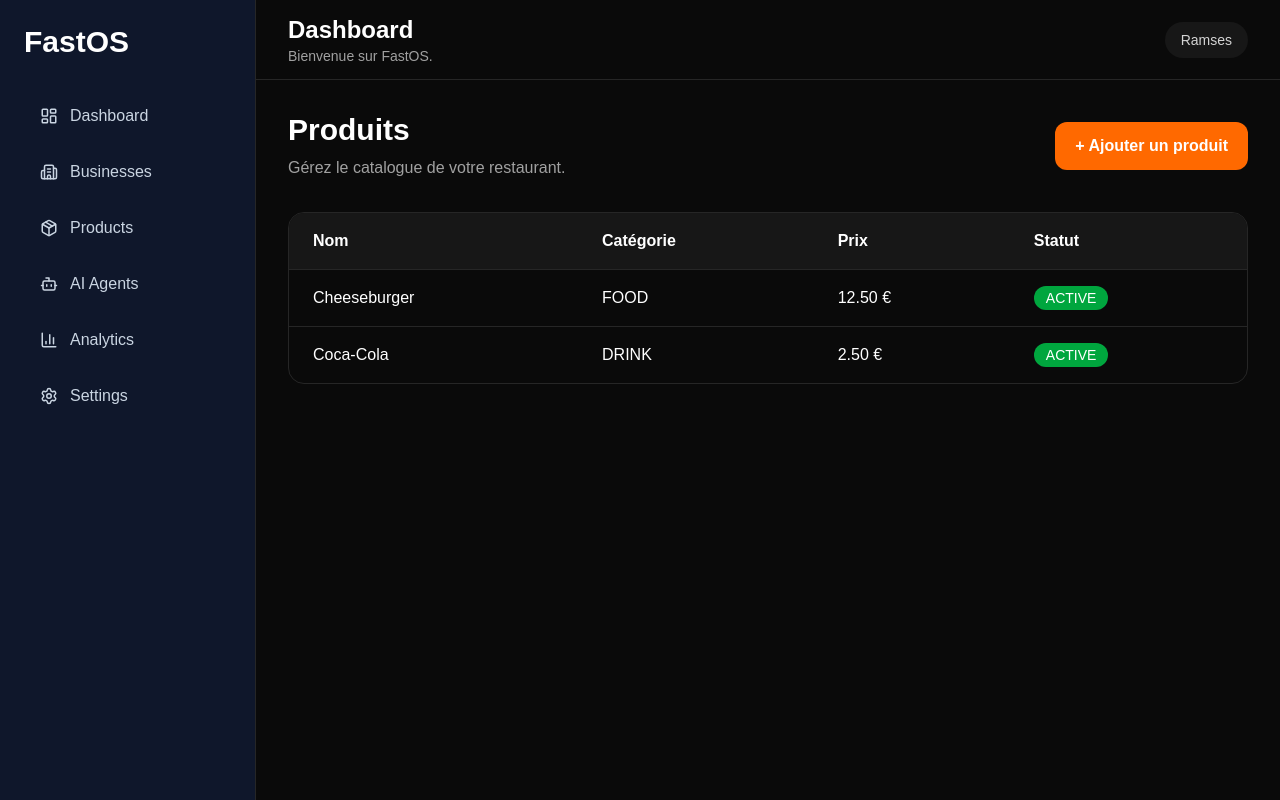
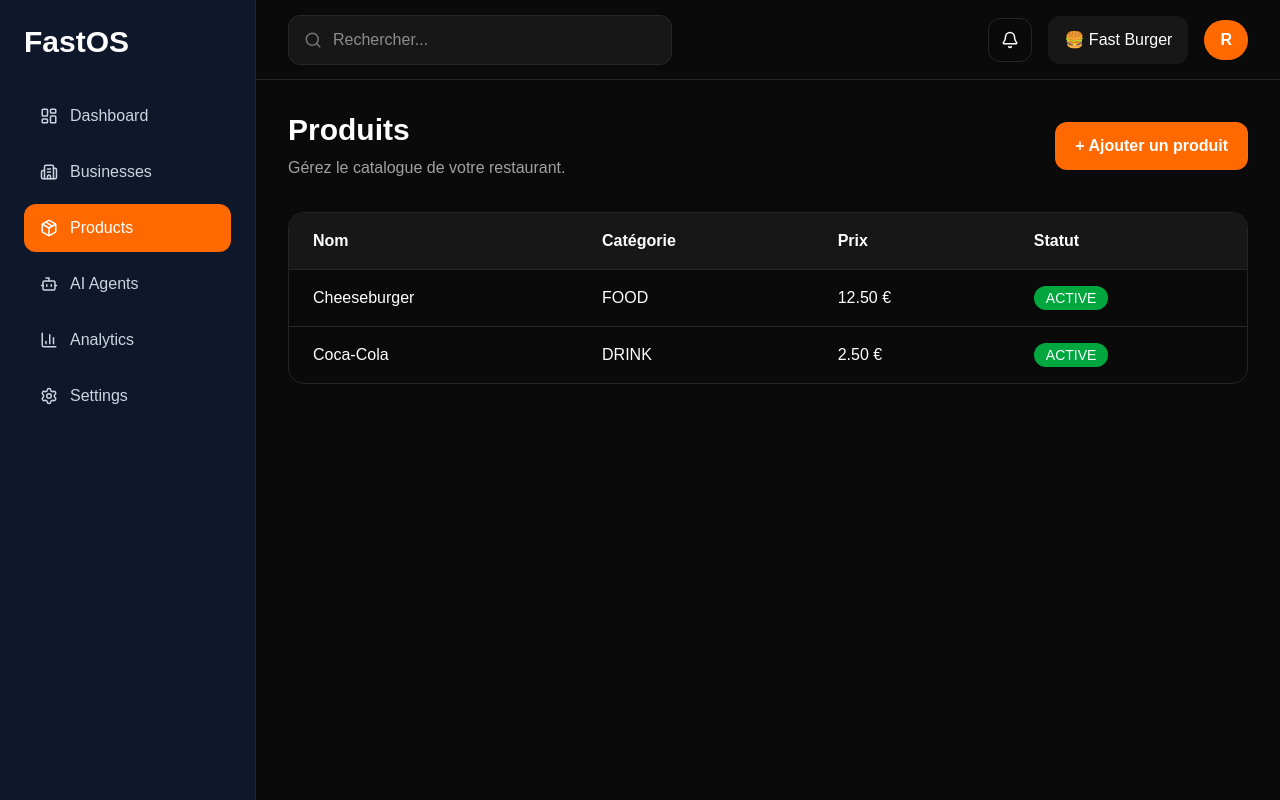
Before and after one commit to Ramouh2/FastOS-Monorepo, a Next.js app in the folder apps/web/: page /products in a window 1280 px wide. Built offline with nearby package versions, Linux system fonts and the light colour scheme.

Commit message:
feat(web): premium dashboard navigation

```diff
--- a/apps/web/app/dashboard/page.tsx
+++ b/apps/web/app/dashboard/page.tsx
@@ -33,15 +33,6 @@ export default function DashboardPage() {
   return (
     <AppLayout>
       <div className="space-y-8">
-        <div>
-          <h1 className="text-4xl font-bold">
-            Dashboard
-          </h1>
-
-          <p className="mt-2 text-neutral-400">
-            Bienvenue sur FastOS.
-          </p>
-        </div>
 
         <div className="grid gap-6 md:grid-cols-2 xl:grid-cols-4">
           {cards.map(({ title, value, icon: Icon }) => (
--- a/apps/web/components/layout/sidebar.tsx
+++ b/apps/web/components/layout/sidebar.tsx
@@ -1,3 +1,7 @@
+"use client";
+
+import Link from "next/link";
+import { usePathname } from "next/navigation";
 import {
   LayoutDashboard,
   Building2,
@@ -8,15 +12,41 @@ import {
 } from "lucide-react";
 
 const items = [
-  { icon: LayoutDashboard, label: "Dashboard" },
-  { icon: Building2, label: "Businesses" },
-  { icon: Package, label: "Products" },
-  { icon: Bot, label: "AI Agents" },
-  { icon: BarChart3, label: "Analytics" },
-  { icon: Settings, label: "Settings" },
+  {
+    href: "/dashboard",
+    icon: LayoutDashboard,
+    label: "Dashboard",
+  },
+  {
+    href: "/businesses",
+    icon: Building2,
+    label: "Businesses",
+  },
+  {
+    href: "/products",
+    icon: Package,
+    label: "Products",
+  },
+  {
+    href: "/ai",
+    icon: Bot,
+    label: "AI Agents",
+  },
+  {
+    href: "/analytics",
+    icon: BarChart3,
+    label: "Analytics",
+  },
+  {
+    href: "/settings",
+    icon: Settings,
+    label: "Settings",
+  },
 ];
 
 export function Sidebar() {
+  const pathname = usePathname();
+
   return (
     <aside className="flex h-screen w-64 flex-col border-r border-neutral-800 bg-slate-900 p-6">
       <h1 className="mb-8 text-3xl font-bold text-white">
@@ -24,15 +54,24 @@ export function Sidebar() {
       </h1>
 
       <nav className="flex flex-col gap-2">
-        {items.map(({ icon: Icon, label }) => (
-          <button
-            key={label}
-            className="flex items-center gap-3 rounded-xl px-4 py-3 text-left text-slate-300 transition hover:bg-slate-800 hover:text-white"
-          >
-            <Icon size={18} />
-            <span>{label}</span>
-          </button>
-        ))}
+        {items.map(({ href, icon: Icon, label }) => {
+          const active = pathname === href;
+
+          return (
+            <Link
+              key={href}
+              href={href}
+              className={`flex items-center gap-3 rounded-xl px-4 py-3 transition ${
+                active
+                  ? "bg-orange-500 text-white"
+                  : "text-slate-300 hover:bg-slate-800 hover:text-white"
+              }`}
+            >
+              <Icon size={18} />
+              <span>{label}</span>
+            </Link>
+          );
+        })}
       </nav>
     </aside>
   );
--- a/apps/web/components/layout/topbar.tsx
+++ b/apps/web/components/layout/topbar.tsx
@@ -1,19 +1,31 @@
+import { Bell, Search } from "lucide-react";
+
 export function Topbar() {
   return (
     <header className="flex h-20 items-center justify-between border-b border-neutral-800 bg-neutral-950 px-8">
-      <div>
-        <h2 className="text-2xl font-bold text-white">
-          Dashboard
-        </h2>
+      <div className="relative w-96">
+        <Search
+          size={18}
+          className="absolute left-4 top-1/2 -translate-y-1/2 text-neutral-500"
+        />
 
-        <p className="text-sm text-neutral-400">
-          Bienvenue sur FastOS.
-        </p>
+        <input
+          placeholder="Rechercher..."
+          className="w-full rounded-xl border border-neutral-800 bg-neutral-900 py-3 pl-11 pr-4 outline-none transition focus:border-orange-500"
+        />
       </div>
 
       <div className="flex items-center gap-4">
-        <div className="rounded-full bg-neutral-900 px-4 py-2 text-sm text-neutral-300">
-          Ramses
+        <button className="rounded-xl border border-neutral-800 p-3 hover:border-orange-500">
+          <Bell size={18} />
+        </button>
+
+        <div className="rounded-xl bg-neutral-900 px-4 py-3">
+          🍔 Fast Burger
+        </div>
+
+        <div className="rounded-full bg-orange-500 px-4 py-2 font-semibold">
+          R
         </div>
       </div>
     </header>
```
